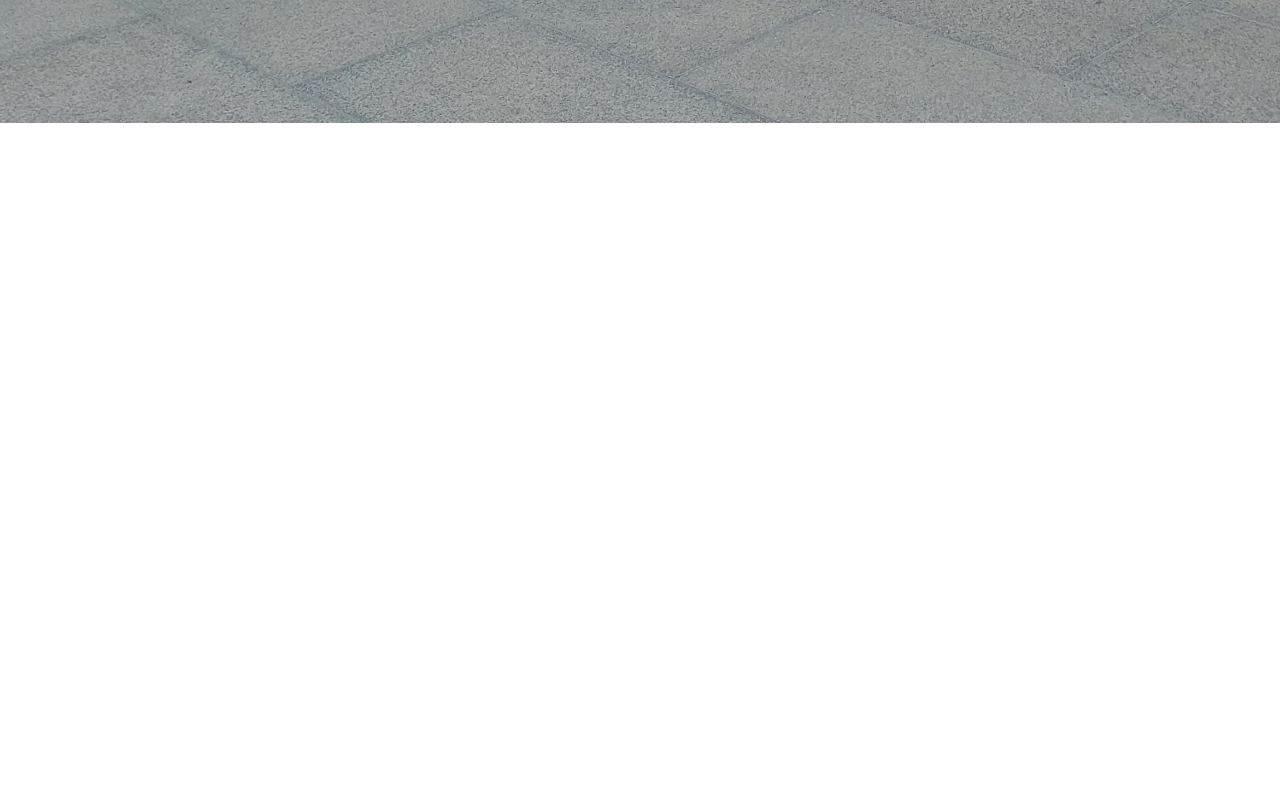
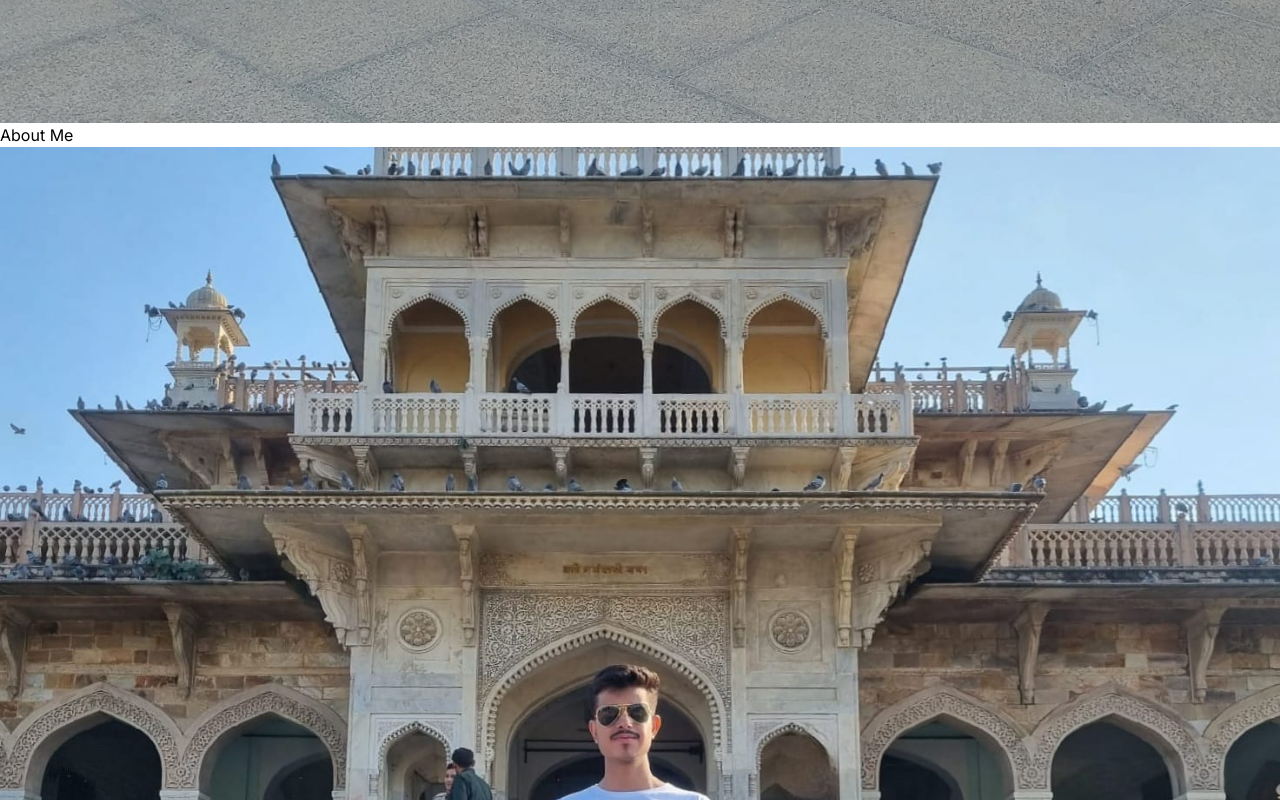
Before and after one commit to neeraj-dev-007/portfolio, a React (Vite) app: page / in a window 1280 px wide. Shown: the part 1820-2620 px from the top of the page. Before the commit the page ends 1943 px from the top, so only its background shows below. Built offline with nearby package versions, Linux system fonts and the light colour scheme.

Commit message:
Added About Section

```diff
--- a/src/App.jsx
+++ b/src/App.jsx
@@ -1,5 +1,6 @@
 import NavBar from "./components/NavBar";
 import Hero from "./components/Hero";
+import About from "./components/About";
 
 const App = () => {
 
@@ -13,6 +14,7 @@
       <div className="container mx-auto px-8">
         <NavBar />
         <Hero />
+        <About />
       </div>
     </div>
   )
--- /dev/null
+++ b/src/components/About.jsx
@@ -0,0 +1,27 @@
+import aboutImage from "../assets/NeerajAbout.jpg";
+import { ABOUT_TEXT } from "../constants/content";
+
+const About = () => {
+    return (
+        <div className="border-b border-neutral-900 pb-4">
+            <h1 className="my-20 text-center text-4xl">
+                About
+                <span className="text-neutral-500"> Me</span>
+            </h1>
+            <div className="flex flex-wrap">
+                <div className="w-full lg:w-1/2 lg:p-8">
+                    <div className="flex items-center justify-left">
+                        <img className="w-[400px] rounded-3xl" src={aboutImage} alt="About Me Image" />
+                    </div>
+                </div>
+                <div className="w-full lg:w-1/2">
+                    <div className="flex justify-center lg:justify-start">
+                        <p className="max-w-xl py-6 font-light tracking-tighter">{ABOUT_TEXT}</p>
+                    </div>
+                </div>
+            </div>
+        </div>
+    );
+};
+
+export default About;
--- a/src/components/Hero.jsx
+++ b/src/components/Hero.jsx
@@ -1,5 +1,5 @@
 import { HERO_CONTENT } from "../constants/content";
-import profilePic from "../assets/Neeraj2copy.jpg";
+import profilePic from "../assets/NeerajProfile.jpg";
 
 const Hero = () => {
 
```
Also changed, not shown: src/assets/NeerajAbout.jpg (added), src/assets/NeerajProfile.jpg (renamed from src/assets/Neeraj2copy.jpg).
